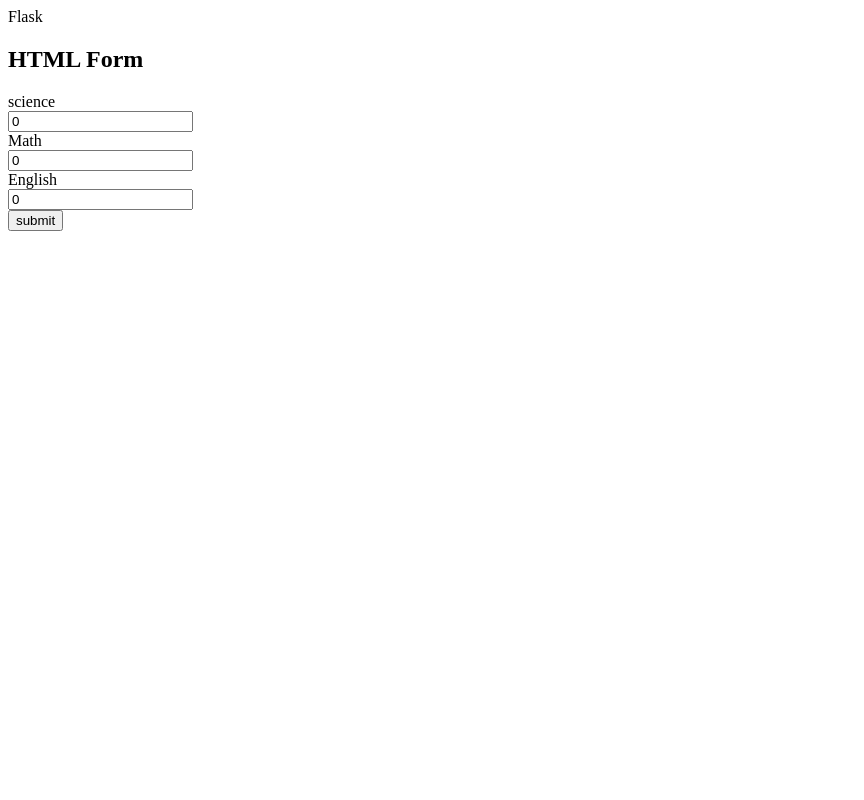
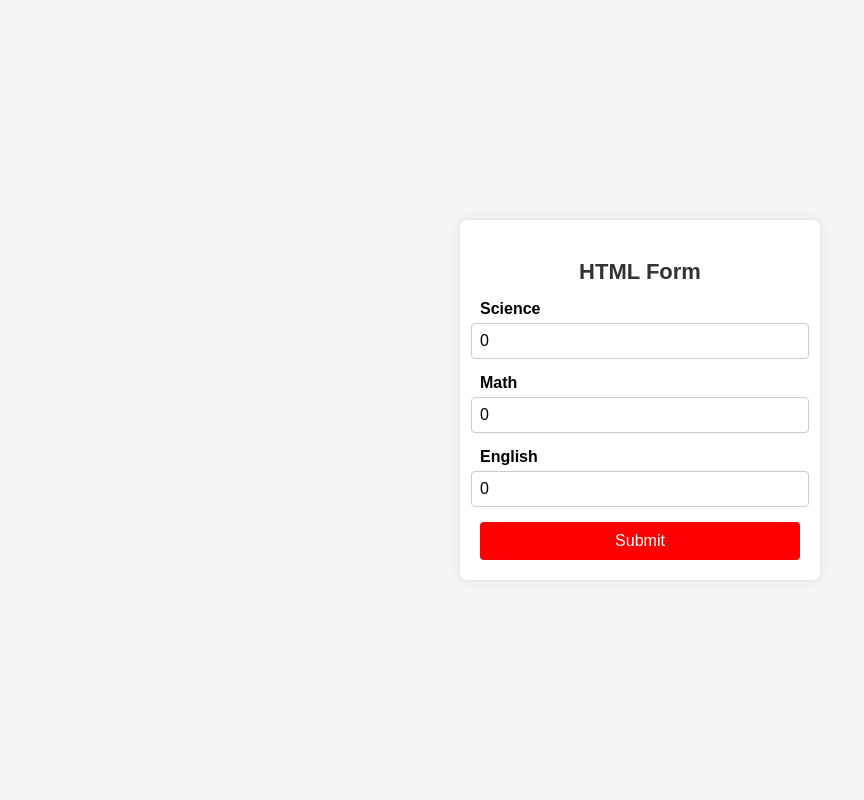
Before and after one commit to Avinash174/FlaskProject2, a Flask app: page / in a window 1280 px wide. Shown: the whole page, without its empty margins (0-864 px from the left). Run offline with Flask 3, Linux system fonts and the light colour scheme.

Commit message:
new code added

```diff
--- /dev/null
+++ b/static/css/style.css
@@ -0,0 +1,60 @@
+body {
+    font-family: Arial, sans-serif;
+    background-color: #f4f4f4;
+    display: flex;
+    justify-content: center;
+    align-items: center;
+    height: 100vh;
+    margin: 0;
+}
+
+.container {
+    background: white;
+    padding: 20px;
+    border-radius: 8px;
+    box-shadow: 0px 0px 10px rgba(0, 0, 0, 0.1);
+    width: 320px;
+    text-align: center;
+}
+
+h2 {
+    font-size: 22px;
+    color: #333;
+    margin-bottom: 15px;
+}
+
+form {
+    display: flex;
+    flex-direction: column;
+    align-items: center;
+}
+
+label {
+    font-weight: bold;
+    align-self: flex-start;
+    margin-bottom: 5px;
+}
+
+input[type="text"] {
+    width: 100%;
+    padding: 8px;
+    margin-bottom: 15px;
+    border: 1px solid #ccc;
+    border-radius: 4px;
+    font-size: 16px;
+}
+
+input[type="submit"] {
+    background: #ff0000;  /* Red color */
+    color: white;
+    border: none;
+    padding: 10px;
+    width: 100%;
+    border-radius: 4px;
+    font-size: 16px;
+    cursor: pointer;
+}
+
+input[type="submit"]:hover {
+    background: #cc0000;  /* Darker red on hover */
+}
--- /dev/null
+++ b/static/script/script.js
@@ -0,0 +1 @@
+alert("This page has been Load")
--- a/templates/index.html
+++ b/templates/index.html
@@ -1,16 +1,26 @@
+<!DOCTYPE html>
 <html>
-    <head>Flask</head>
-    <body>
-        <h2> HTML Form</h2>
+<head>
+    <title>HTML Form</title>
+    <link rel="stylesheet" href="{{ url_for('static', filename='css/style.css') }}">
+    <script src="{{ url_for('static', filename='script/script.js') }}"></script>
+
+</head>
+<body>
+    <div class="container">
+        <h2>HTML Form</h2>
         <form action="/submit" method="post">
-            <label for = "science">science</label><br>
-            <input type="text"id="science"name="science"value="0"><br>
-            <label for="math">Math</label><br>
-            <input type="text"id="math"name="math"value="0"><br>
-            <label for="english">English</label><br>
-            <input type="text"id="english"name="english"value="0"><br>
-            <input type ="submit" value="submit">
+            <label for="science">Science</label>
+            <input type="text" id="science" name="science" value="0">
+
+            <label for="math">Math</label>
+            <input type="text" id="math" name="math" value="0">
+
+            <label for="english">English</label>
+            <input type="text" id="english" name="english" value="0">
+
+            <input type="submit" value="Submit">
         </form>
-
-    </body>
+    </div>
+</body>
 </html>
--- a/templates/result.html
+++ b/templates/result.html
@@ -1,12 +1,12 @@
 <!DOCTYPE html>
 
 <html>
-
+ <head><link rel="stylesheet" href="{{ url_for('static', filename='css/table.css') }}">
+ </head>
     <body>
 
         <table border=2>
             {% for key, value in result.items() %}
-
             <tr>
                 <th>{{ key }}</th>
                 <th>{{ value }}</th>
```
Also changed, not shown: static/css/table.css (added, +23 -0 lines).
